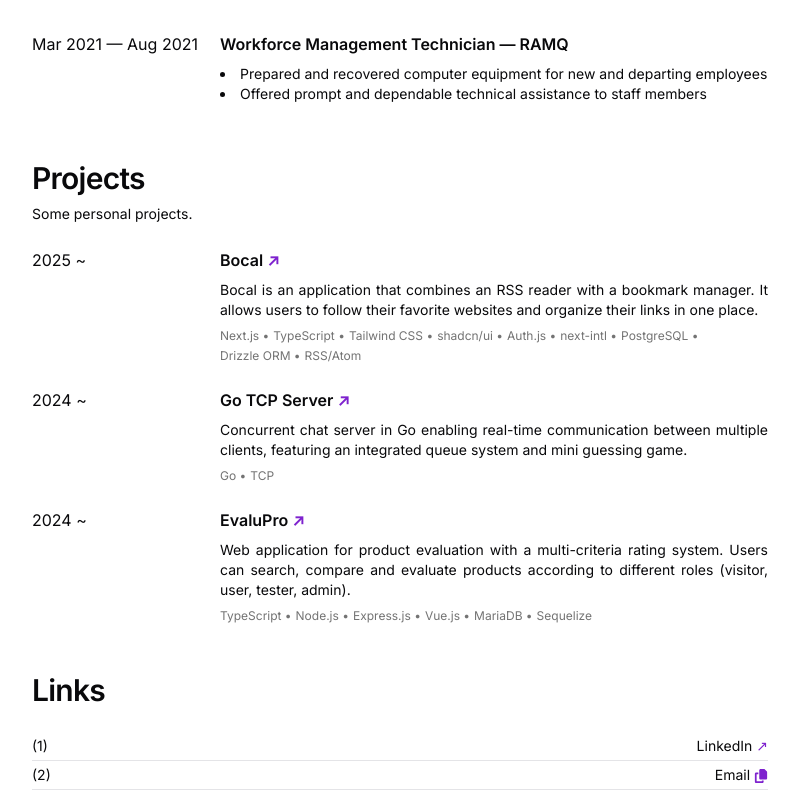
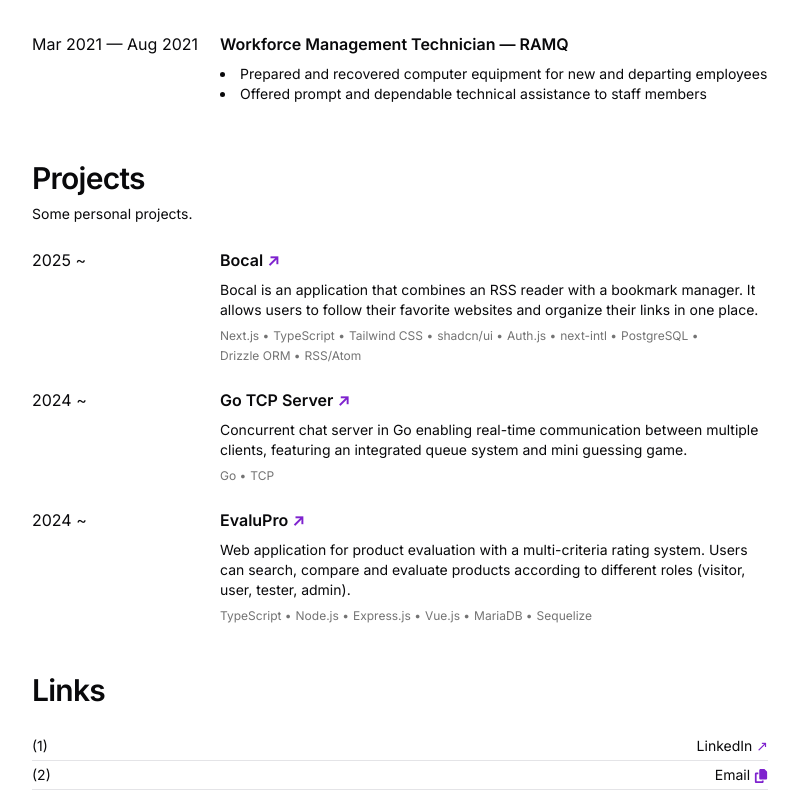
Before and after one commit to mtlaso/portfolio, a Next.js app: page /en in a window 1280 px wide. Shown: the part 944-1739 px from the top of the page, without its empty margins (240-1039 px from the left). Built offline with nearby package versions, Linux system fonts and the light colour scheme; a web font is replaced by a local one.

Commit message:
style: retirer justification texte

```diff
--- a/src/app/[locale]/ui/index/work-section.tsx
+++ b/src/app/[locale]/ui/index/work-section.tsx
@@ -79,7 +79,7 @@ const ProjectCard = ({ project }: { project: Project }) => {
 							<span className="text-purple-700">&nbsp;↗</span>
 						</p>
 					</Link>
-					<p className="text-justify text-sm dark:text-neutral-300">
+					<p className="text-sm dark:text-neutral-300">
 						{t(`${itemsTKey}.description`)}
 					</p>
 				</div>
@@ -154,10 +154,7 @@ const WorkCard = ({ work }: { work: Work }) => {
 
 					<ul className="list-disc list-inside">
 						{t.raw(`${itemsTKey}.achievements`)?.map((item: string) => (
-							<li
-								className="text-justify text-sm dark:text-neutral-300"
-								key={item}
-							>
+							<li className="text-sm dark:text-neutral-300" key={item}>
 								{item}
 							</li>
 						))}
```
